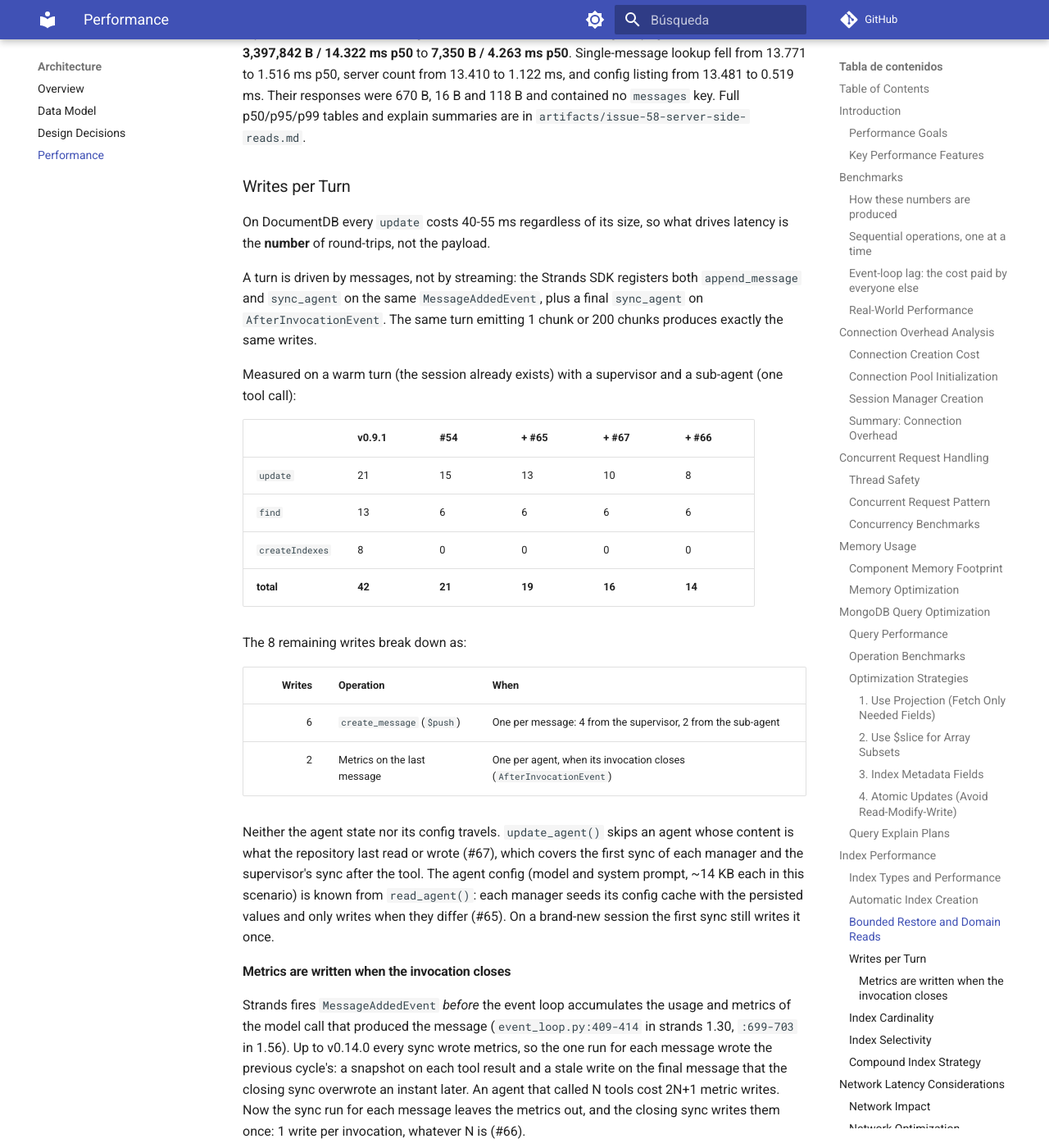
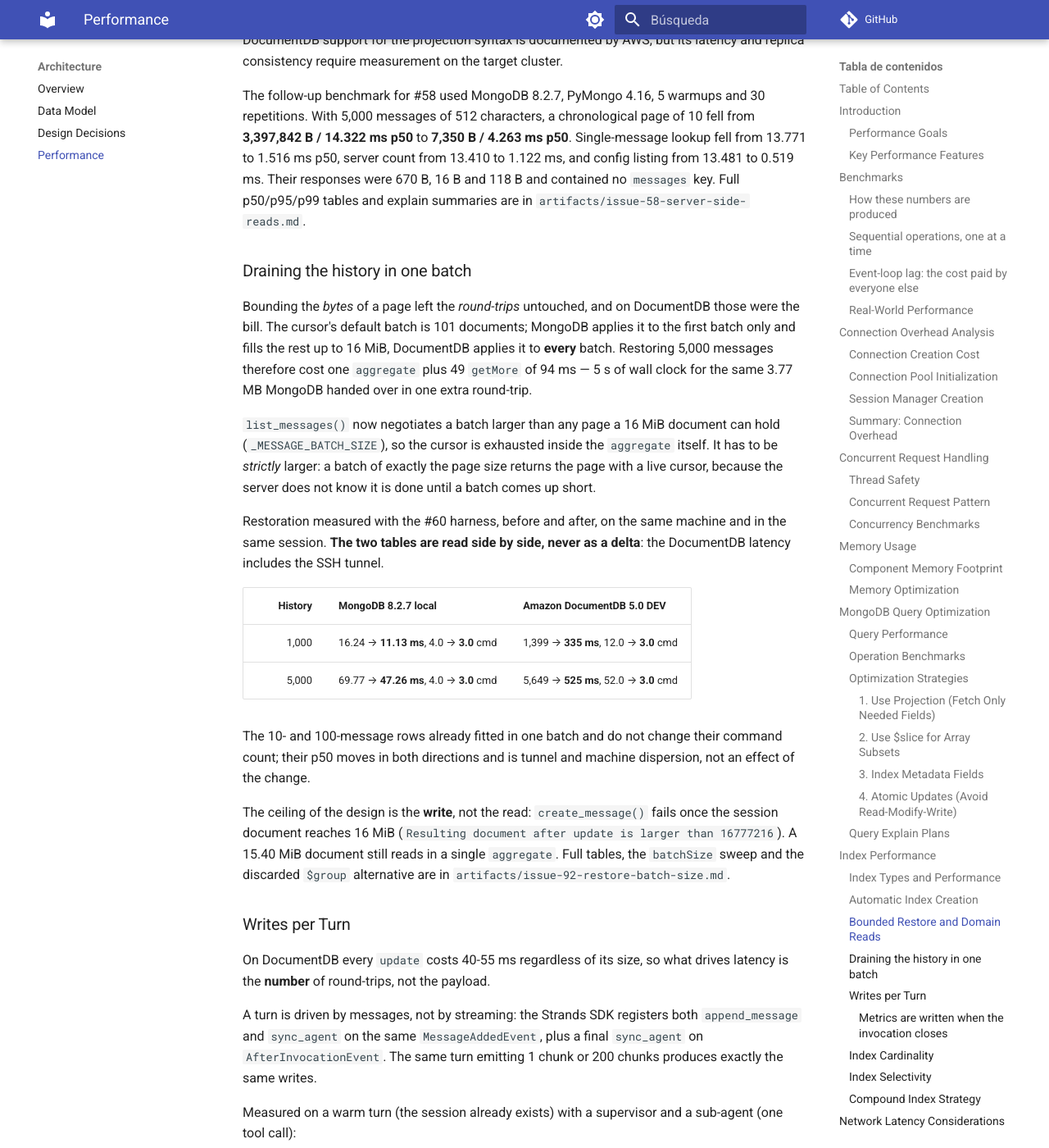
Before and after one commit to iguinea/mongodb-session-manager, an MkDocs documentation site: the page built from docs/architecture/performance.md, in a window 1280 px wide and 1400 px high, scrolled down 14568 px. Shown: the whole window at 82% size. Built offline with MkDocs 1.6.1 and Material for MkDocs 9.7.7, drawn with Linux system fonts in a browser that asks for light colours; comment, search, counter and statistics services are not loaded; some of the changed text lies outside the part shown.

Commit message:
Fix: la restauración drena el historial en un lote, no en cincuenta (#92)
`list_messages()` negocia el lote del cursor (`_MESSAGE_BATCH_SIZE`), así que
la página se agota dentro del propio `aggregate`. El lote por defecto es de 101
documentos y DocumentDB lo aplica a todos, no solo al primero: restaurar 5.000
mensajes salía en 49 `getMore` de 94 ms, 5,6 s para los mismos 3,77 MB que
MongoDB entregaba en un round-trip extra. Debe ser estrictamente mayor que la
página: uno del tamaño exacto la devuelve con el cursor vivo, porque el servidor
no sabe que ha terminado hasta que un lote sale corto.

Medido con el harness de #60, antes → después, misma máquina y misma sesión:
DocumentDB 5.0 DEV pasa de 5.649 a 525 ms con 5.000 mensajes (52,0 → 3,0
comandos) y de 1.399 a 335 ms con 1.000 (12,0 → 3,0). MongoDB 8.2.7 local, de
69,77 a 47,26 ms y de 16,24 a 11,13 ms (4,0 → 3,0 en ambos).

No se acota el historial restaurado, la otra palanca de la issue y condicional a
que ésta no bastara. Truncarlo sería un cambio de comportamiento, y con el
`SlidingWindowConversationManager` por defecto el historial ya está acotado por
`removed_message_count`, que `initialize()` pasa como `offset`: 80 mensajes
almacenados, 40 restaurados, 0 `getMore`.

Sin migración ni cambio de contrato: mismos mensajes, mismo orden, misma forma
del documento.

Co-Authored-By: Claude Opus 5 (1M context) <noreply@anthropic.com>

```diff
--- a/docs/architecture/performance.md
+++ b/docs/architecture/performance.md
@@ -85,8 +85,15 @@ precedes it, and with it the turn's wall-clock time.
 **A full restoration still transfers the whole history.** The bounded reads of
 [#58](https://github.com/iguinea/mongodb-session-manager/issues/58) keep a
 *page* small — 7 KB whatever the history — but rebuilding an `Agent` asks for
-every message, so 5.000 of them are 3.77 MB and 31 ms before the turn starts.
-Sessions that long are where a conversation manager earns its keep.
+every message, so 5.000 of them are 3.77 MB before the turn starts. Sessions
+that long are where a conversation manager earns its keep — and with the default
+`SlidingWindowConversationManager` they already do: it raises
+`removed_message_count`, which `initialize()` passes as the `offset`, so the
+restoration reads a window and stops growing with the session. The 4.0 commands
+in the two longest rows are the cursor splitting into batches; since
+[#92](https://github.com/iguinea/mongodb-session-manager/issues/92) every
+restoration costs 3.0, whatever the history. See
+[Draining the history in one batch](#draining-the-history-in-one-batch).
 
 ### Event-loop lag: the cost paid by everyone else
 
@@ -622,6 +629,40 @@ Single-message lookup fell from 13.771 to 1.516 ms p50, server count from 13.410
 to 1.122 ms, and config listing from 13.481 to 0.519 ms. Their responses were
 670 B, 16 B and 118 B and contained no `messages` key. Full p50/p95/p99 tables
 and explain summaries are in `artifacts/issue-58-server-side-reads.md`.
+
+### Draining the history in one batch
+
+Bounding the *bytes* of a page left the *round-trips* untouched, and on
+DocumentDB those were the bill. The cursor's default batch is 101 documents;
+MongoDB applies it to the first batch only and fills the rest up to 16 MiB,
+DocumentDB applies it to **every** batch. Restoring 5,000 messages therefore cost
+one `aggregate` plus 49 `getMore` of 94 ms — 5 s of wall clock for the same
+3.77 MB MongoDB handed over in one extra round-trip.
+
+`list_messages()` now negotiates a batch larger than any page a 16 MiB document
+can hold (`_MESSAGE_BATCH_SIZE`), so the cursor is exhausted inside the
+`aggregate` itself. It has to be *strictly* larger: a batch of exactly the page
+size returns the page with a live cursor, because the server does not know it is
+done until a batch comes up short.
+
+Restoration measured with the #60 harness, before and after, on the same machine
+and in the same session. **The two tables are read side by side, never as a
+delta**: the DocumentDB latency includes the SSH tunnel.
+
+| History | MongoDB 8.2.7 local | Amazon DocumentDB 5.0 DEV |
+|---:|---|---|
+| 1,000 | 16.24 → **11.13 ms**, 4.0 → **3.0** cmd | 1,399 → **335 ms**, 12.0 → **3.0** cmd |
+| 5,000 | 69.77 → **47.26 ms**, 4.0 → **3.0** cmd | 5,649 → **525 ms**, 52.0 → **3.0** cmd |
+
+The 10- and 100-message rows already fitted in one batch and do not change their
+command count; their p50 moves in both directions and is tunnel and machine
+dispersion, not an effect of the change.
+
+The ceiling of the design is the **write**, not the read: `create_message()`
+fails once the session document reaches 16 MiB (`Resulting document after update
+is larger than 16777216`). A 15.40 MiB document still reads in a single
+`aggregate`. Full tables, the `batchSize` sweep and the discarded `$group`
+alternative are in `artifacts/issue-92-restore-batch-size.md`.
 
 ### Writes per Turn
 
--- a/pyproject.toml
+++ b/pyproject.toml
@@ -1,6 +1,6 @@
 [project]
 name = "mongodb-session-manager"
-version = "0.17.1"
+version = "0.17.2"
 description = "MongoDB session management for Strands Agents"
 readme = "README.md"
 requires-python = ">=3.12.8"
--- a/src/mongodb_session_manager/__init__.py
+++ b/src/mongodb_session_manager/__init__.py
@@ -128,6 +128,6 @@ __all__.extend(
     ]
 )
 
-__version__ = "0.17.1"
+__version__ = "0.17.2"
 __author__ = "Iñaki Guinea Beristain"
 __author_email__ = "iguinea@gmail.com"
```
Also changed, not shown: CHANGELOG.md (+14 -0 lines), CLAUDE.md (+2 -1 lines), README.md (+1 -1 lines), artifacts/issue-92-restore-batch-size.md (added, +193 -0 lines), docs/api-reference/mongodb-session-repository.md (+7 -0 lines), 8 other files.
